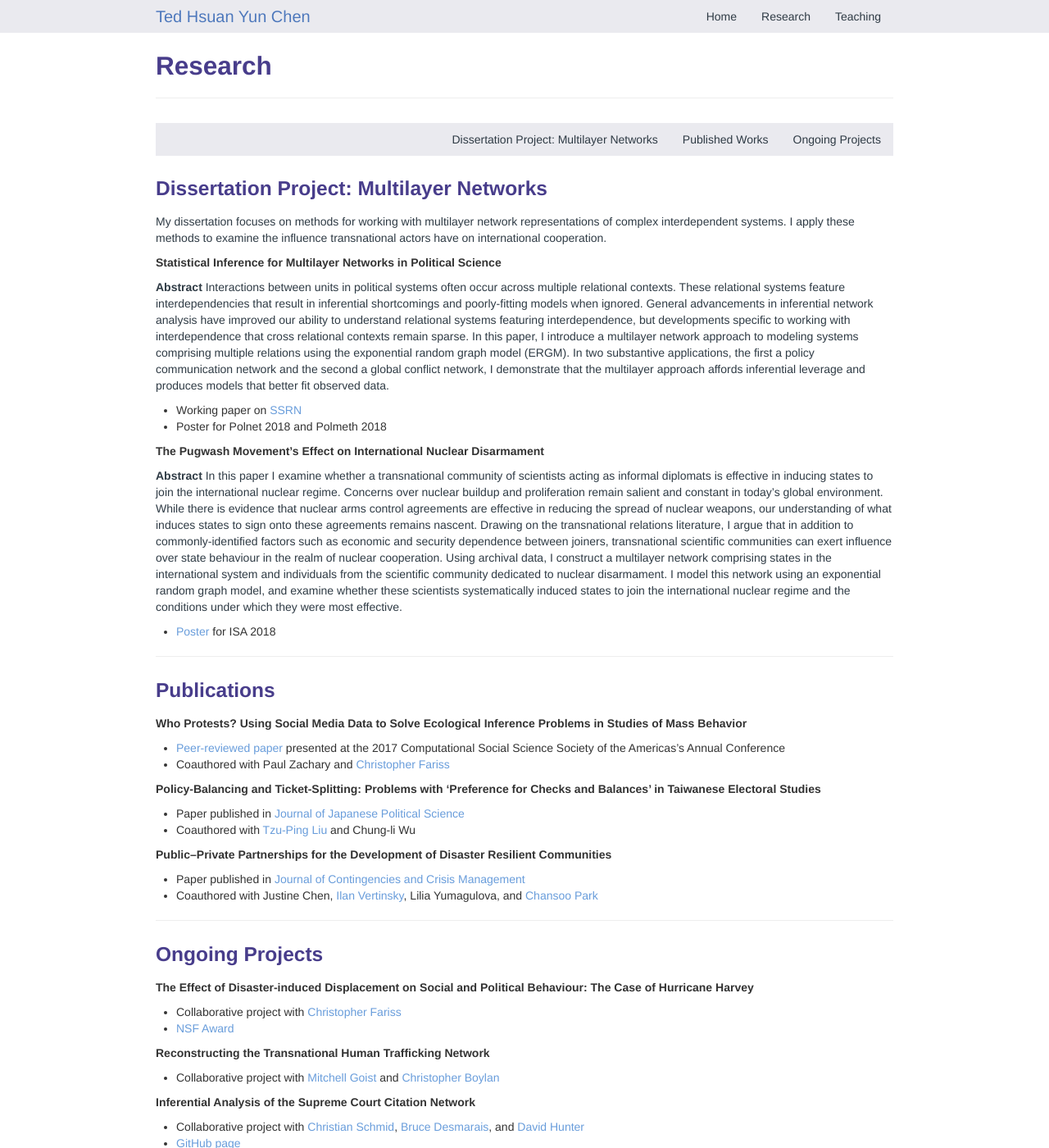
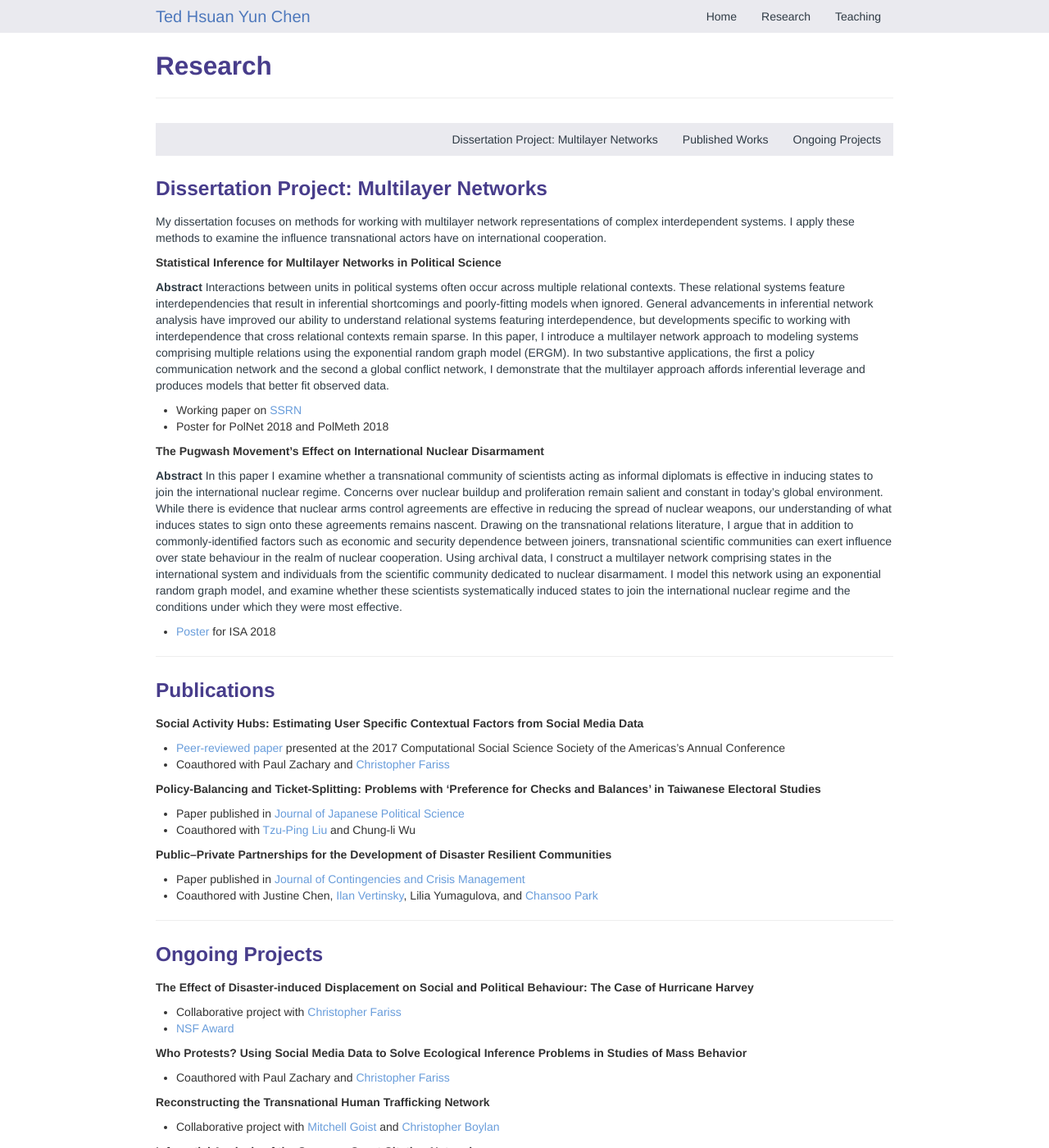
Before and after one commit to tedhchen/tedhchen.github.io, a Jekyll site: the page built from pages/research.md, in a window 1280 px wide and 1400 px high. Shown: the whole window at 82% size. Built offline with Jekyll 4.4.1, drawn with Linux system fonts in a browser that asks for light colours.

Commit message:
corrected item placement

```diff
--- a/pages/research.md
+++ b/pages/research.md
@@ -25,7 +25,7 @@ My dissertation focuses on methods for working with multilayer network represent
 **Abstract** Interactions between units in political systems often occur across multiple relational contexts. These relational systems feature interdependencies that result in inferential shortcomings and poorly-fitting models when ignored. General advancements in inferential network analysis have improved our ability to understand relational systems featuring interdependence, but developments specific to working with interdependence that cross relational contexts remain sparse. In this paper, I introduce a multilayer network approach to modeling systems comprising multiple relations using the exponential random graph model (ERGM). In two substantive applications, the first a policy communication network and the second a global conflict network, I demonstrate that the multilayer approach affords inferential leverage and produces models that better fit observed data.
 
 - Working paper on [SSRN](https://papers.ssrn.com/sol3/papers.cfm?abstract_id=3189835)
-- Poster for Polnet 2018 and Polmeth 2018
+- Poster for PolNet 2018 and PolMeth 2018
 
 ##### The Pugwash Movement’s Effect on International Nuclear Disarmament
 
@@ -36,7 +36,7 @@ My dissertation focuses on methods for working with multilayer network represent
 ---
 
 ### <a name="Publications"></a>Publications
-##### Who Protests? Using Social Media Data to Solve Ecological Inference Problems in Studies of Mass Behavior
+##### Social Activity Hubs: Estimating User Specific Contextual Factors from Social Media Data
 - [Peer-reviewed paper]({{ BASE_PATH }}/assets/papers/(2017) Chen Zachary Fariss - Social Activity Hubs.pdf) presented at the 2017 Computational Social Science Society of the Americas's Annual Conference
 - Coauthored with Paul Zachary and [Christopher Fariss](http://cfariss.com)
 
@@ -56,6 +56,9 @@ My dissertation focuses on methods for working with multilayer network represent
 - Collaborative project with [Christopher Fariss](http://cfariss.com)
 - [NSF Award](https://www.nsf.gov/awardsearch/showAward?AWD_ID=1760644)
 
+##### Who Protests? Using Social Media Data to Solve Ecological Inference Problems in Studies of Mass Behavior
+- Coauthored with Paul Zachary and [Christopher Fariss](http://cfariss.com)
+
 ##### Reconstructing the Transnational Human Trafficking Network
 - Collaborative project with [Mitchell Goist](https://mitchellgoist.github.io/) and [Christopher Boylan](http://cboylan.com/)
 
```
